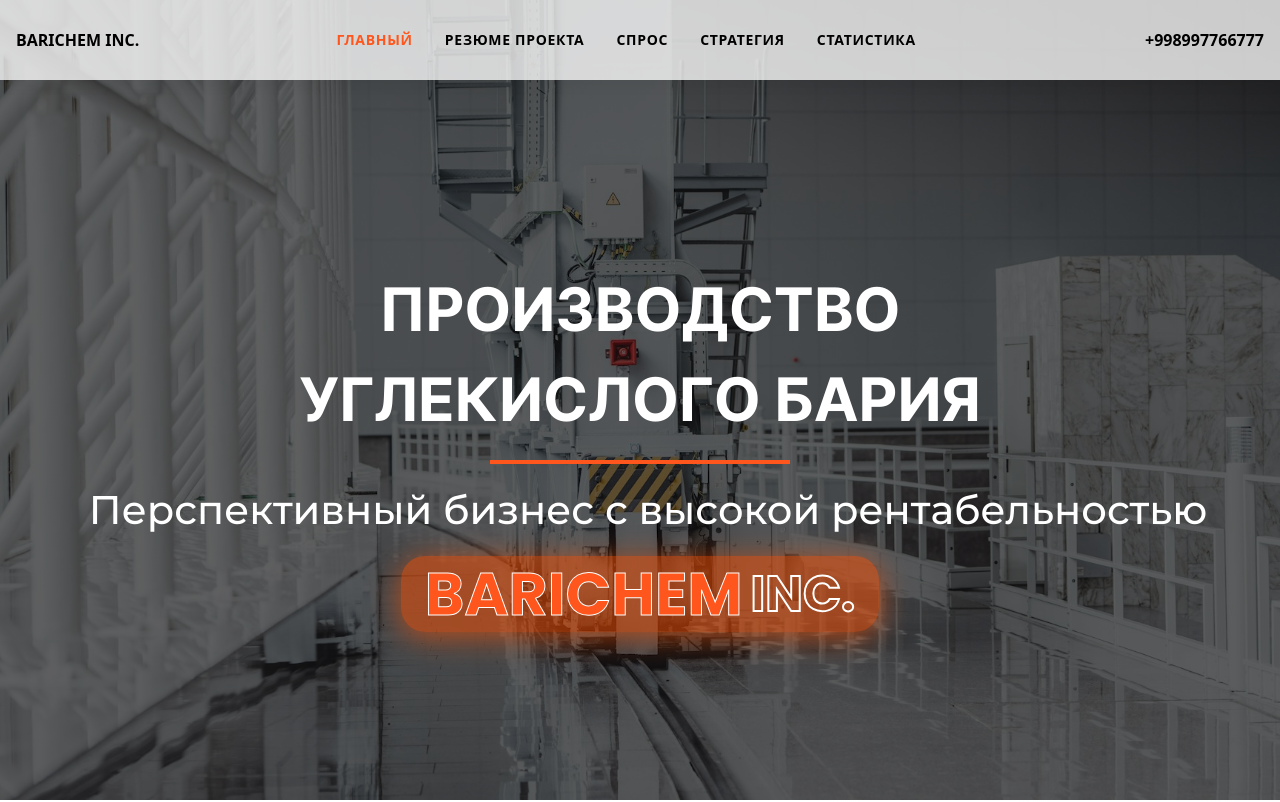
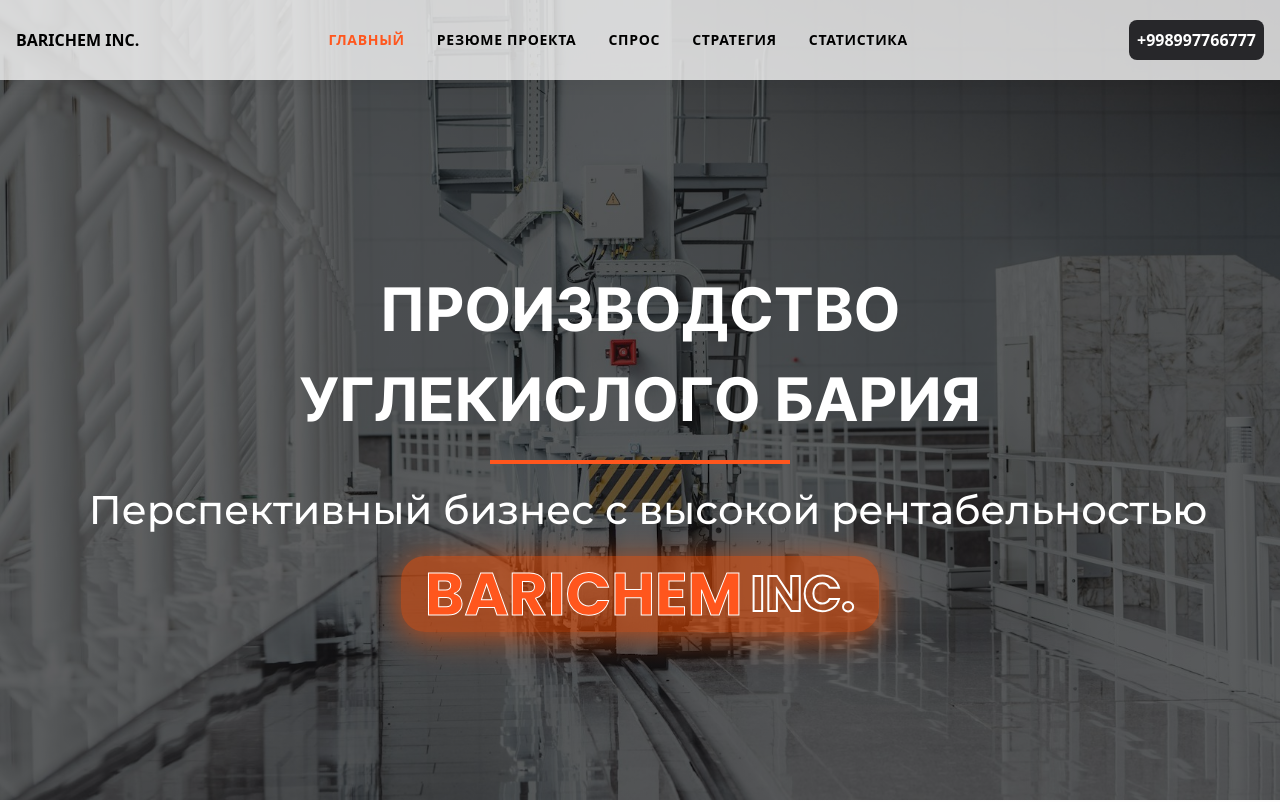
Before and after one commit to Isaacjon/barico-inc, a Next.js app: page / in a window 1280 px wide. Shown: the top 802 px of the page. Built offline with nearby package versions, Linux system fonts and the light colour scheme; grey boxes are pictures that could not be loaded.

Commit message:
feat: 1. restyle phone number on navbar to be button, 2. remove some padding from bottom of demand section, 3. add metadata for SEO

```diff
--- a/app/components/Demand.tsx
+++ b/app/components/Demand.tsx
@@ -4,7 +4,7 @@
 
 export const Demand = () => {
   return (
-    <div className="py-10 md:py-24 px-4" id="demand">
+    <div className="pt-10 md:pt-24 px-4" id="demand">
       <motion.div
         initial={{ opacity: 0, y: 150 }}
         whileInView={{ opacity: 1, y: 0, transition: { duration: 0.5 } }}
--- a/app/components/Header.tsx
+++ b/app/components/Header.tsx
@@ -20,7 +20,7 @@
           УГЛЕКИСЛОГО БАРИЯ
         </motion.h2>
 
-        <hr className="border-2 max-w-[300px] m-auto my-4 border-brand" />
+        <hr className="border-2 max-w-[150px] md:max-w-[300px] m-auto my-4 border-brand" />
 
         <motion.div
           initial={{ opacity: 0, y: -50 }}
--- a/app/components/Navbar.tsx
+++ b/app/components/Navbar.tsx
@@ -61,21 +61,23 @@
               )
             })}
             <li>
-              <h1 className="md:hidden text-sm text-white whitespace-nowrap font-bold underline underline-offset-4">
-                <a href="tel: +998997766777">
-                  +998997766777
-                </a>
-              </h1>
+              <button className="max-w-max md:hidden border-none p-2 rounded-lg bg-zinc-800">
+                <h1 className="text-md text-white whitespace-nowrap font-bold">
+                  <a href="tel: +998997766777">
+                    +998997766777
+                  </a>
+                </h1>
+              </button>
             </li>
           </ul>
 
-          <div className="max-w-max hidden md:block">
-            <h1 className="text-md text-black whitespace-nowrap font-bold">
+          <button className="max-w-max hidden md:block border-none p-2 rounded-lg bg-zinc-800">
+            <h1 className="text-md text-white whitespace-nowrap font-bold">
               <a href="tel: +998997766777">
                 +998997766777
               </a>
             </h1>
-          </div>
+          </button>
 
           <div onClick={() => setBurger(!burger)} className="relative w-[35px] h-[35px] ml-auto md:hidden bg-[#f5f5f5] rounded-full grid place-items-center">
             <img className={`w-[15px] ${burger ? 'scale-150' : ''}`} src={burger ? "/close-burger.png" : "/open-burger.svg"} alt="menu opener" />
--- a/app/globals.css
+++ b/app/globals.css
@@ -40,8 +40,8 @@
 
 .header-bg {
   /* background: url("/try-banner1.jpg") no-repeat center / cover ; */
-  /* background: linear-gradient(120deg, #00000099 50%, #00000099, 50%), url("/test-banner.jpg") no-repeat center / cover; */
-  background: linear-gradient(120deg, #0009 50%, #0009), url("/test-banner.jpg") center / cover no-repeat;
+  /* background: linear-gradient(120deg, #00000099 50%, #00000099, 50%), url("/barichem-banner.jpg") no-repeat center / cover; */
+  background: linear-gradient(120deg, #0009 50%, #0009), url("/barichem-banner.jpg") center / cover no-repeat;
 }
 
 .facilities-banner {
@@ -69,7 +69,7 @@
 
   .header-bg-mobile {
     background-image: url("/home-banner.png");
-    background: linear-gradient(120deg, #ffffff99 50%, #00000099, 50%), url("/test-banner.jpg");
+    background: linear-gradient(120deg, #ffffff99 50%, #00000099, 50%), url("/barichem-banner.jpg");
     background-position: center;
     background-size: cover;
     background-repeat: no-repeat;
--- a/app/layout.tsx
+++ b/app/layout.tsx
@@ -37,9 +37,43 @@
 })
 
 export const metadata: Metadata = {
-  title: "Create Next App",
-  description: "Generated by create next app",
+  title: "Производство BaCO3 | Высококачественный углекислый барий",
+  description: "BARICO INC. — ведущий производитель углекислого бария (BaCO3) для керамической, стекольной, строительной и химической промышленности в России и Узбекистане.",
+  keywords: [
+    "углекислый барий",
+    "производство BaCO3",
+    "керамическая промышленность",
+    "стекольная промышленность",
+    "строительные материалы",
+    "химическое производство",
+    "высокочистый углекислый барий",
+    "рынок BaCO3 в России",
+    "BaCO3 в Узбекистане",
+    "BARICO INC."
+  ],
+  openGraph: {
+    title: "Производство BaCO3 | Высококачественный углекислый барий",
+    description: "Современное производство углекислого бария (BaCO3), ориентированное на российский и узбекский рынки. Качество, надежность, эффективность.",
+    url: "https://barico-inc.netlify.app/",
+    type: "website",
+    images: [
+      {
+        url: "https://barico-inc.netlify.app/barichem-banner.jpg",
+        width: 1200,
+        height: 630,
+        alt: "Производство углекислого бария"
+      }
+    ]
+  },
+  twitter: {
+    card: "summary_large_image",
+    title: "Производство BaCO3 | Высококачественный углекислый барий",
+    description: "BARICO INC. специализируется на производстве высокочистого углекислого бария для различных отраслей промышленности.",
+    images: ["https://barico-inc.netlify.app/barichem-banner.jpg", "https://barico-inc.netlify.app/demand-1.png", "https://barico-inc.netlify.app/demand-2.png", "https://barico-inc.netlify.app/demand-2.png", "https://barico-inc.netlify.app/demand-3.png", "https://barico-inc.netlify.app/demand-4.png"] // bigger photo recommended
+  },
+  robots: "index, follow"
 };
+
 
 export default function RootLayout({
   children,
```
Also changed, not shown: public/barichem-banner.jpg (renamed from public/test-banner.jpg).
